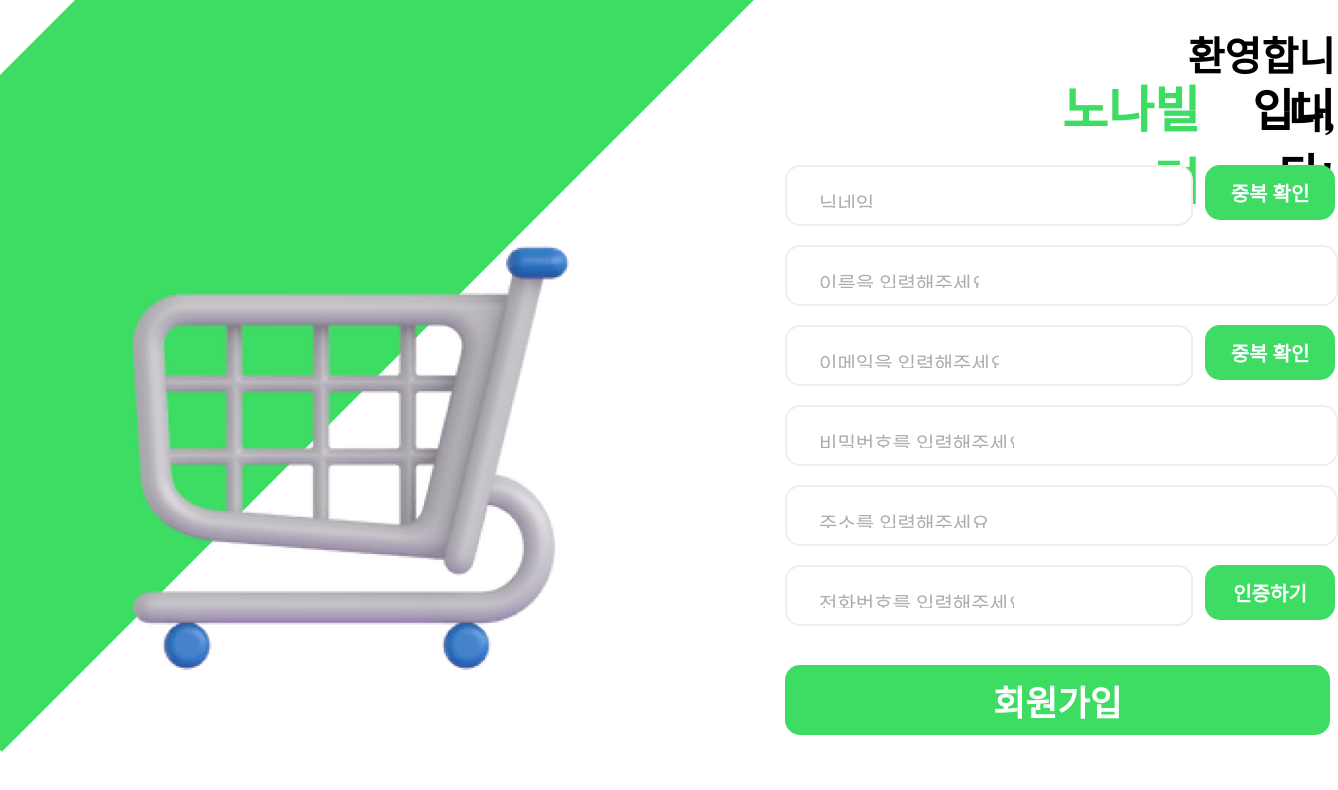
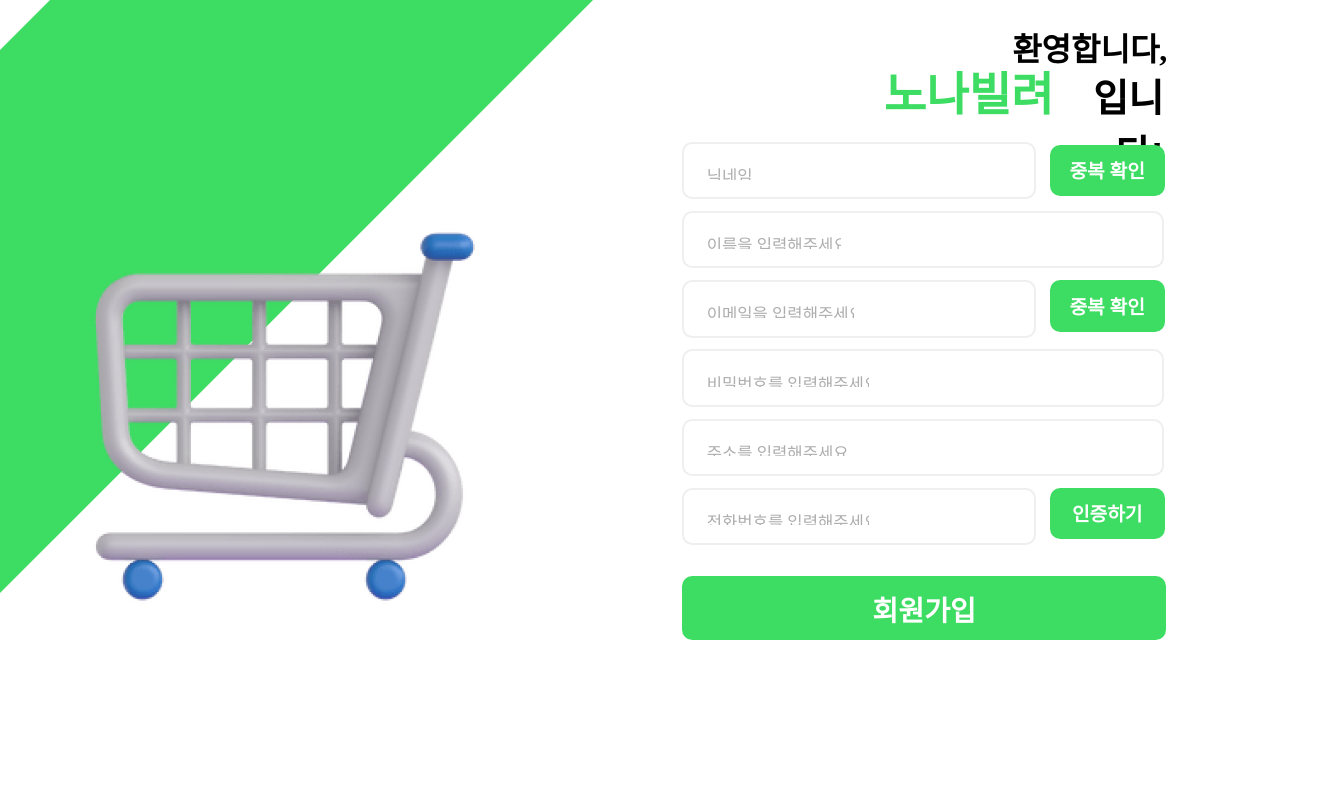
Before and after one commit to Nonabilryo/Frontend_nona, a React (Create React App) app: page /signup in a window 1280 px wide. Shown: the top 790 px of the page, 1338 px wide, since content can reach past the window. Built offline with nearby package versions, Linux system fonts and the light colour scheme.

Commit message:
⚡️:: 회원가입 수정

```diff
--- a/src/style/SignUp.style.js
+++ b/src/style/SignUp.style.js
@@ -1,75 +1,75 @@
 import styled from "styled-components";
 
 export const back = styled.div`
-  width: 480px;
-  height: 1750px;
+  width: 30vw;
+  height: 100vw;
   transform: rotate(45deg);
   transform-origin: 0 0;
   position: absolute;
   background: #3ddc63;
-  margin-left: 900px;
-  top: -825px;
+  margin-left: 46.9vw;
+  top: -43vw;
 `;
 
 export const cart = styled.img`
   position: absolute;
-  width: 500px;
-  height: 500px;
-  margin-top: 200px;
-  margin-left: 100px;
+  width: 34vw;
+  height: 34vw;
+  margin-top: 15vw;
+  margin-left: 5.2vw;
 `;
 
 export const title1 = styled.div`
   text-align: right;
   color: black;
-  font-size: 40px;
+  font-size: 2.5vw;
   font-family: Noto Sans KR;
   font-weight: 700;
-  margin-left: 1150px;
-  margin-top: 25px;
+  margin-left: 78.5vw;
+  margin-top: 1.9vw;
   position: absolute;
-  width: 185px;
-  height: 40px;
+  width: 12.7vw;
+  height: 3vw;
 `;
 
 export const title2 = styled.div`
   text-align: right;
   color: #3ddc63;
-  font-size: 50px;
+  font-size: 3.6vw;
   font-family: Noto Sans KR;
   font-weight: 700;
   position: absolute;
-  margin-left: 1025px;
-  margin-top: 70px;
-  width: 175px;
-  height: 50px;
+  margin-left: 69vw;
+  margin-top: 4.5vw;
+  width: 13.3vw;
+  height: 4vw;
 `;
 
 export const title3 = styled.div`
   text-align: right;
   color: black;
-  font-size: 45px;
+  font-size: 3vw;
   font-family: Noto Sans KR;
   font-weight: 700;
   word-wrap: break-word;
   position: absolute;
-  margin-left: 1205px;
-  margin-top: 75px;
-  width: 130px;
-  height: 50px;
+  margin-left: 82.2vw;
+  margin-top: 5.2vw;
+  width: 8.7vw;
+  height: 3.3vw;
 `;
 
 export const nickcheck = styled.button`
-  width: 130px;
-  height: 55px;
+  width: 9vw;
+  height: 4vw;
   background: #3ddc63;
-  border-radius: 15px;
+  border-radius: 0.8vw;
   border: none;
-  margin-left: 1205px;
-  margin-top: 165px;
+  margin-left: 82vw;
+  margin-top: 11.3vw;
   text-align: center;
   color: white;
-  font-size: 20px;
+  font-size: 1.5vw;
   font-family: Pretendard;
   position: absolute;
   font-weight: 600;
@@ -77,75 +77,75 @@ export const nickcheck = styled.button`
 
 export const nickbox = styled.input`
   &::placeholder {
-    width: 150px;
-    height: 20px;
+    width: 10.5vw;
+    height: 1.3vw;
     color: #adadad;
-    font-size: 20px;
+    font-size: 1.3vw;
     font-family: Noto Sans KR;
     position: absolute;
-    margin-left: 30px;
+    margin-left: 1.6vw;
   }
-  width: 400px;
-  height: 55px;
+  width: 27vw;
+  height: 4vw;
   position: absolute;
   background: white;
-  border-radius: 15px;
-  border: 2px #efefef solid;
-  margin-top: 165px;
-  margin-left: 785px;
+  border-radius: 0.8vw;
+  border: 0.2vw #efefef solid;
+  margin-top: 11.1vw;
+  margin-left: 53.3vw;
 `;
 
 export const namebox = styled.input`
   &::placeholder {
-    width: 160px;
-    height: 20px;
+    width: 10.5vw;
+    height: 1.3vw;
     color: #adadad;
-    font-size: 20px;
+    font-size: 1.3vw;
     font-family: Noto Sans KR;
     position: absolute;
-    margin-left: 30px;
+    margin-left: 1.6vw;
   }
-  width: 545px;
-  height: 55px;
+  width: 37vw;
+  height: 4vw;
   position: absolute;
   background: white;
-  border-radius: 15px;
-  border: 2px #efefef solid;
-  margin-top: 245px;
-  margin-left: 785px;
+  border-radius: 0.8vw;
+  border: 0.2vw #efefef solid;
+  margin-top: 16.5vw;
+  margin-left: 53.3vw;
 `;
 
 export const emailbox = styled.input`
   &::placeholder {
-    width: 180px;
-    height: 20px;
+    width: 11.5vw;
+    height: 1.3vw;
     color: #adadad;
-    font-size: 20px;
+    font-size: 1.3vw;
     font-family: Noto Sans KR;
     position: absolute;
-    margin-left: 30px;
+    margin-left: 1.6vw;
   }
-  width: 400px;
-  height: 55px;
+  width: 27vw;
+  height: 4vw;
   position: absolute;
   background: white;
-  border-radius: 15px;
-  border: 2px #efefef solid;
-  margin-top: 325px;
-  margin-left: 785px;
+  border-radius: 0.8vw;
+  border: 0.2vw #efefef solid;
+  margin-top: 21.9vw;
+  margin-left: 53.3vw;
 `;
 
 export const emailcheck = styled.button`
-  width: 130px;
-  height: 55px;
+  width: 9vw;
+  height: 4vw;
   background: #3ddc63;
-  border-radius: 15px;
+  border-radius: 0.8vw;
   border: none;
-  margin-left: 1205px;
-  margin-top: 325px;
+  margin-left: 82vw;
+  margin-top: 21.9vw;
   text-align: center;
   color: white;
-  font-size: 20px;
+  font-size: 1.5vw;
   font-family: Pretendard;
   position: absolute;
   font-weight: 600;
@@ -153,92 +153,92 @@ export const emailcheck = styled.button`
 
 export const passwordbox = styled.input`
   &::placeholder {
-    width: 195px;
-    height: 20px;
+    width: 12.7vw;
+    height: 1.3vw;
     color: #adadad;
-    font-size: 20px;
+    font-size: 1.3vw;
     font-family: Noto Sans KR;
     position: absolute;
-    margin-left: 30px;
+    margin-left: 1.6vw;
   }
-  width: 545px;
-  height: 55px;
+  width: 37vw;
+  height: 4vw;
   position: absolute;
   background: white;
-  border-radius: 15px;
-  border: 2px #efefef solid;
-  margin-top: 405px;
-  margin-left: 785px;
+  border-radius: 0.8vw;
+  border: 0.2vw #efefef solid;
+  margin-top: 27.3vw;
+  margin-left: 53.3vw;
 `;
 
 export const addressbox = styled.input`
   &::placeholder {
-    width: 195px;
-    height: 20px;
+    width: 12.7vw;
+    height: 1.3vw;
     color: #adadad;
-    font-size: 20px;
+    font-size: 1.3vw;
     font-family: Noto Sans KR;
     position: absolute;
-    margin-left: 30px;
+    margin-left: 1.6vw;
   }
-  width: 545px;
-  height: 55px;
+  width: 37vw;
+  height: 4vw;
   position: absolute;
   background: white;
-  border-radius: 15px;
-  border: 2px #efefef solid;
-  margin-top: 485px;
-  margin-left: 785px;
+  border-radius: 0.8vw;
+  border: 0.2vw #efefef solid;
+  margin-top: 32.7vw;
+  margin-left: 53.3vw;
 `;
 
 export const phonenumbox = styled.input`
   &::placeholder {
-    width: 195px;
-    height: 20px;
+    width: 12.7vw;
+    height: 1.3vw;
     color: #adadad;
-    font-size: 20px;
+    font-size: 1.3vw;
     font-family: Noto Sans KR;
     position: absolute;
-    margin-left: 30px;
+    margin-left: 1.6vw;
   }
-  width: 400px;
-  height: 55px;
+  width: 27vw;
+  height: 4vw;
   position: absolute;
   background: white;
-  border-radius: 15px;
-  border: 2px #efefef solid;
-  margin-top: 565px;
-  margin-left: 785px;
+  border-radius: 0.8vw;
+  border: 0.2vw #efefef solid;
+  margin-top: 38.1vw;
+  margin-left: 53.3vw;
 `;
 
 export const numcertifi = styled.button`
-  position: absolute;
-  width: 130px;
-  height: 55px;
+  width: 9vw;
+  height: 4vw;
   background: #3ddc63;
-  border-radius: 15px;
+  border-radius: 0.8vw;
   border: none;
+  margin-left: 82vw;
+  margin-top: 38.1vw;
   text-align: center;
   color: white;
-  font-size: 20px;
+  font-size: 1.5vw;
   font-family: Pretendard;
+  position: absolute;
   font-weight: 600;
-  margin-left: 1205px;
-  margin-top: 565px;
 `;
 
 export const signup = styled.button`
-  width: 545px;
-  height: 70px;
+  width: 37.8vw;
+  height: 5vw;
   position: absolute;
   background: #3ddc63;
-  border-radius: 15px;
+  border-radius: 0.8vw;
   position: absolute;
   color: white;
-  font-size: 35px;
+  font-size: 2.2vw;
   font-family: Noto Sans KR;
   font-weight: 700;
   border: none;
-  margin-top: 665px;
-  margin-left: 785px;
+  margin-top: 45vw;
+  margin-left: 53.3vw;
 `;
```
